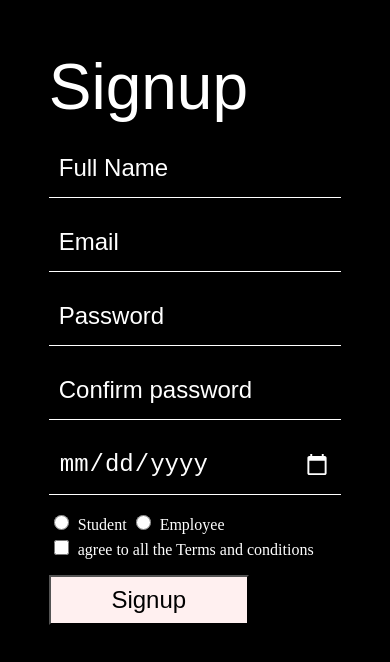
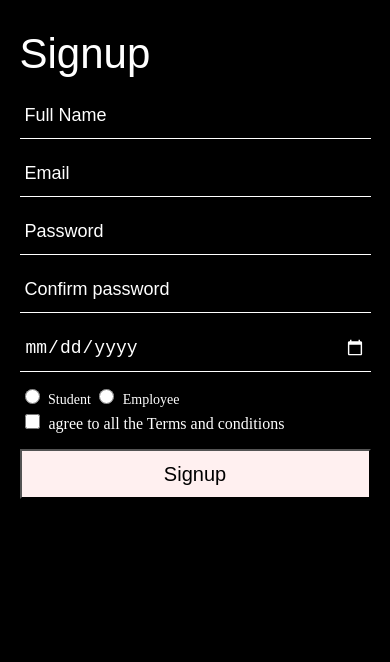
Before and after one commit to siman777/Signup-Form-Assignment-, a plain HTML site: page index.html in a window 390 px wide. Drawn offline with Linux system fonts and the light colour scheme.

Commit message:
make project responsive

```diff
--- a/styles.css
+++ b/styles.css
@@ -73,3 +73,33 @@ button{
 	margin-top:15px;
 	cursor: pointer;
 }
+
+@media screen and (max-width: 600px) {
+
+    #header, #main {
+        width: 90%;
+    }
+
+    .head {
+        font-size: 42px;
+        margin-top: 30px;
+    }
+
+    input[type="text"],
+    input[type="email"],
+    input[type="password"],
+    input[type="date"] {
+        font-size: 18px;
+        padding: 12px 5px;
+        margin-bottom: 12px;
+    }
+
+    label {
+        font-size: 14px;
+    }
+
+    button {
+        width: 100%;
+        font-size: 20px;
+    }
+}
```
